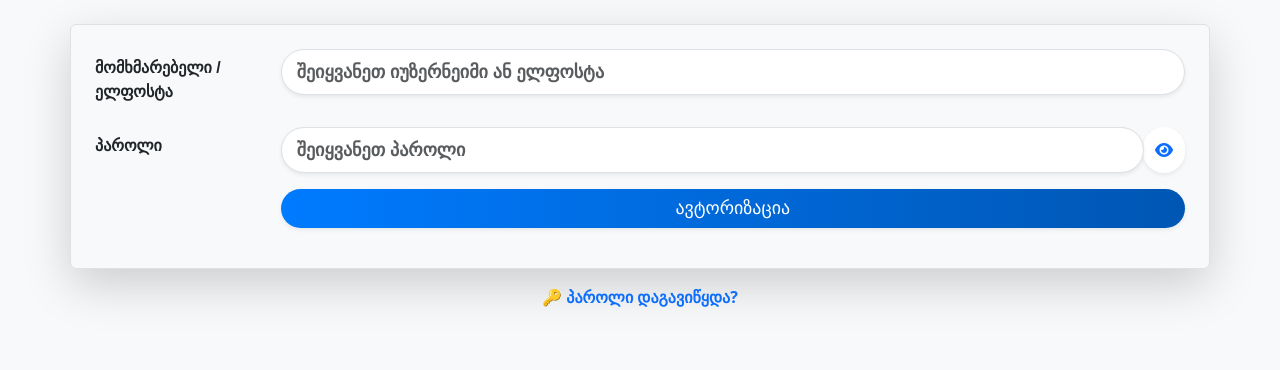
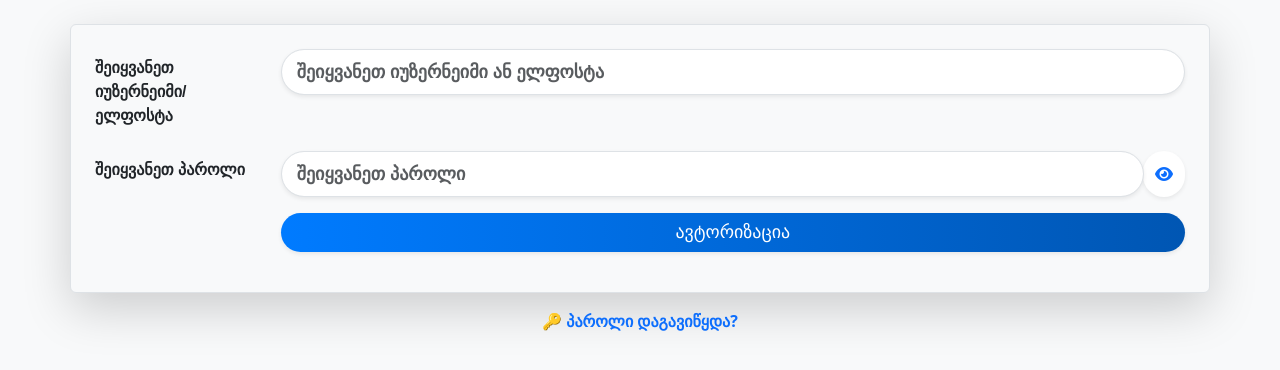
Before and after one commit to SANDRICKSON/thenewest, a Flask app: page /login in a window 1280 px wide. Shown: the part 92-462 px from the top of the page. Run offline with Flask 3, Linux system fonts and the light colour scheme; some web fonts are replaced.

Commit message:
Update login.html

```diff
--- a/templates/login.html
+++ b/templates/login.html
@@ -8,7 +8,7 @@
 
             <!-- მომხმარებლის ველი (შეიძლება იყოს იუზერნეიმი ან ელფოსტა) -->
             <div class="row mb-3">
-                <label for="{{ form.identifier.id }}" class="col-sm-2 col-form-label fw-bold">მომხმარებელი / ელფოსტა</label>
+                <label for="{{ form.identifier.id }}" class="col-sm-2 col-form-label fw-bold">შეიყვანეთ იუზერნეიმი/ელფოსტა</label>
                 <div class="col-sm-10">
                     {{ form.identifier(class="form-control rounded-pill shadow-sm {% if form.identifier.errors %}is-invalid{% endif %}", placeholder="შეიყვანეთ იუზერნეიმი ან ელფოსტა") }}
                     {% if form.identifier.errors %}
@@ -23,7 +23,7 @@
 
             <!-- პაროლის ველი -->
             <div class="row mb-3">
-                <label for="{{ form.password.id }}" class="col-sm-2 col-form-label fw-bold">პაროლი</label>
+                <label for="{{ form.password.id }}" class="col-sm-2 col-form-label fw-bold">შეიყვანეთ პაროლი</label>
                 <div class="col-sm-10">
                     <div class="input-group">
                         {{ form.password(class="form-control rounded-pill shadow-sm {% if form.password.errors %}is-invalid{% endif %}", placeholder="შეიყვანეთ პაროლი", id="password") }}
```
